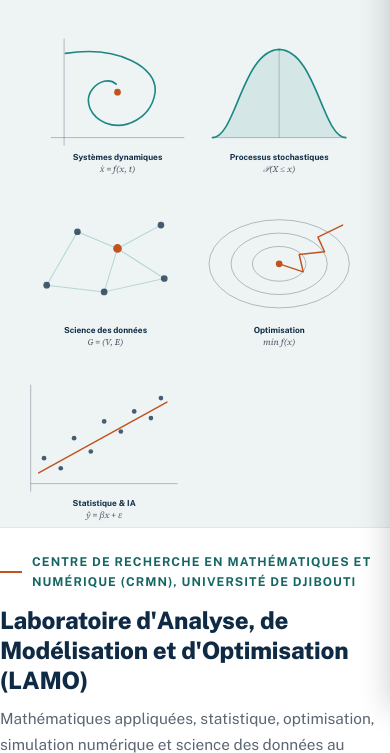
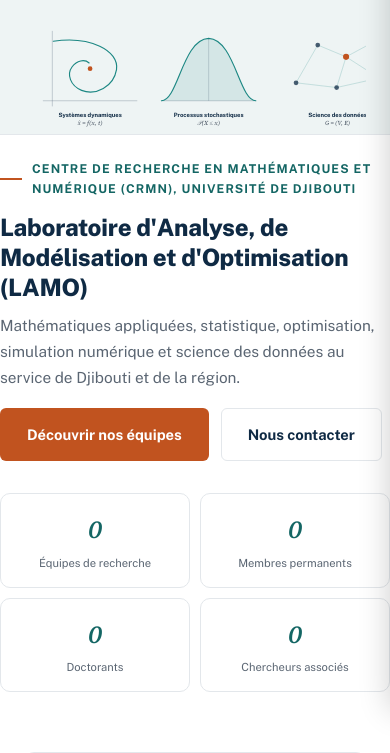
Before and after one commit to laboratoiredjib-lang/lamo, a Django app: page / in a window 390 px wide. Shown: the part 145-898 px from the top of the page. Run offline with Django 5.2, Linux system fonts and the light colour scheme; data comes from the database, SQL or seed files in the repository; data that the repository does not hold is empty; parts of the project's set-up code (start-up, migrations or seed data) failed here and were passed over.

Commit message:
Corrige plusieurs écarts réels entre le rendu mobile et desktop
- Bannière mathématique de l'accueil : passait d'une fine bande horizontale
  (desktop) à un bloc empilé de 5 panneaux prenant tout l'écran sur mobile,
  repoussant le titre et les boutons hors champ. Devient une bande
  défilante horizontalement sur mobile, fidèle à l'esprit du desktop.
- Tableau « Membres de l'équipe » (fiche équipe) : le texte de la colonne
  Grade/Spécialité était tronqué et invisible sur mobile (largeur minimale
  forcée + overflow masqué). Le tableau s'adapte maintenant à la largeur
  de l'écran sans troncature.
- Bandeau d'informations des fiches membres : les emails et numéros de
  téléphone longs étaient coupés au bord de l'écran sur mobile faute de
  retour à la ligne. Ajout d'un retour à la ligne forcé sur ces valeurs.

```diff
--- a/lab/static/lab/css/style.css
+++ b/lab/static/lab/css/style.css
@@ -422,9 +422,9 @@ table.data-table { width: 100%; border-collapse: collapse; min-width: 620px; }
   padding: 26px 44px; display: grid; grid-template-columns: repeat(auto-fit, minmax(180px, 1fr)); gap: 20px 28px;
   animation: member-enter-up .7s var(--ease-out) .1s both;
 }
-.member-info-band .row { display: flex; flex-direction: column; gap: 4px; }
+.member-info-band .row { display: flex; flex-direction: column; gap: 4px; min-width: 0; }
 .member-info-band .row strong { font-size: 0.68rem; text-transform: uppercase; letter-spacing: 0.05em; color: var(--teal-dark); font-weight: 700; }
-.member-info-band .row span, .member-info-band .row a { font-size: 0.9rem; color: var(--ink); font-weight: 600; }
+.member-info-band .row span, .member-info-band .row a { font-size: 0.9rem; color: var(--ink); font-weight: 600; overflow-wrap: break-word; word-break: break-word; }
 .member-info-band .row a:hover { color: var(--accent); }
 
 .info-grid { display: grid; grid-template-columns: repeat(2, 1fr); gap: 10px; margin: 20px 0; }
@@ -733,7 +733,12 @@ table.data-table { width: 100%; border-collapse: collapse; min-width: 620px; }
   .join-box { flex-direction: column; text-align: center; padding: 24px 20px; }
   .section { padding: 32px 0; }
   .hero-inner { padding: 24px 0 28px; }
-  .math-banner-grid { grid-template-columns: repeat(3, 1fr); gap: 4px 10px; }
+  .math-banner-grid {
+    display: flex; overflow-x: auto; gap: 10px; padding-bottom: 2px;
+    -webkit-overflow-scrolling: touch; scrollbar-width: none; scroll-snap-type: x proximity;
+  }
+  .math-banner-grid::-webkit-scrollbar { display: none; }
+  .math-panel { flex: 0 0 118px; min-width: 118px; scroll-snap-align: start; }
 
   .prod-nav { gap: 8px; }
   .prod-nav a { padding: 8px 14px; font-size: 0.8rem; }
@@ -743,13 +748,18 @@ table.data-table { width: 100%; border-collapse: collapse; min-width: 620px; }
   .hdr-card, .project-card { padding: 22px 20px; }
   .hdr-head { flex-direction: column; }
   .project-meta, .hdr-meta { grid-template-columns: 1fr 1fr; }
+
+  table.data-table { min-width: 0; }
+  .data-table thead th, .data-table tbody td { padding: 8px 10px; font-size: 0.8rem; }
+  .data-table .name-cell { flex-wrap: wrap; gap: 6px 10px; }
+  .avatar-chip { width: 28px; height: 28px; font-size: 0.7rem; }
 }
 @media (max-width: 520px) {
   .grid-3, .grid-4 { grid-template-columns: 1fr 1fr; }
   .hero-stats { grid-template-columns: 1fr 1fr; }
   .brand-univ { display: none; }
   .header-row { justify-content: space-between; }
-  .math-banner-grid { grid-template-columns: 1fr 1fr; gap: 6px 8px; }
+  .math-panel { flex-basis: 108px; }
   .tab-nav { flex-wrap: nowrap; overflow-x: auto; -webkit-overflow-scrolling: touch; scrollbar-width: none; }
   .tab-nav::-webkit-scrollbar { display: none; }
   .tab-nav a { white-space: nowrap; padding: 9px 12px; font-size: 0.8rem; }
```
